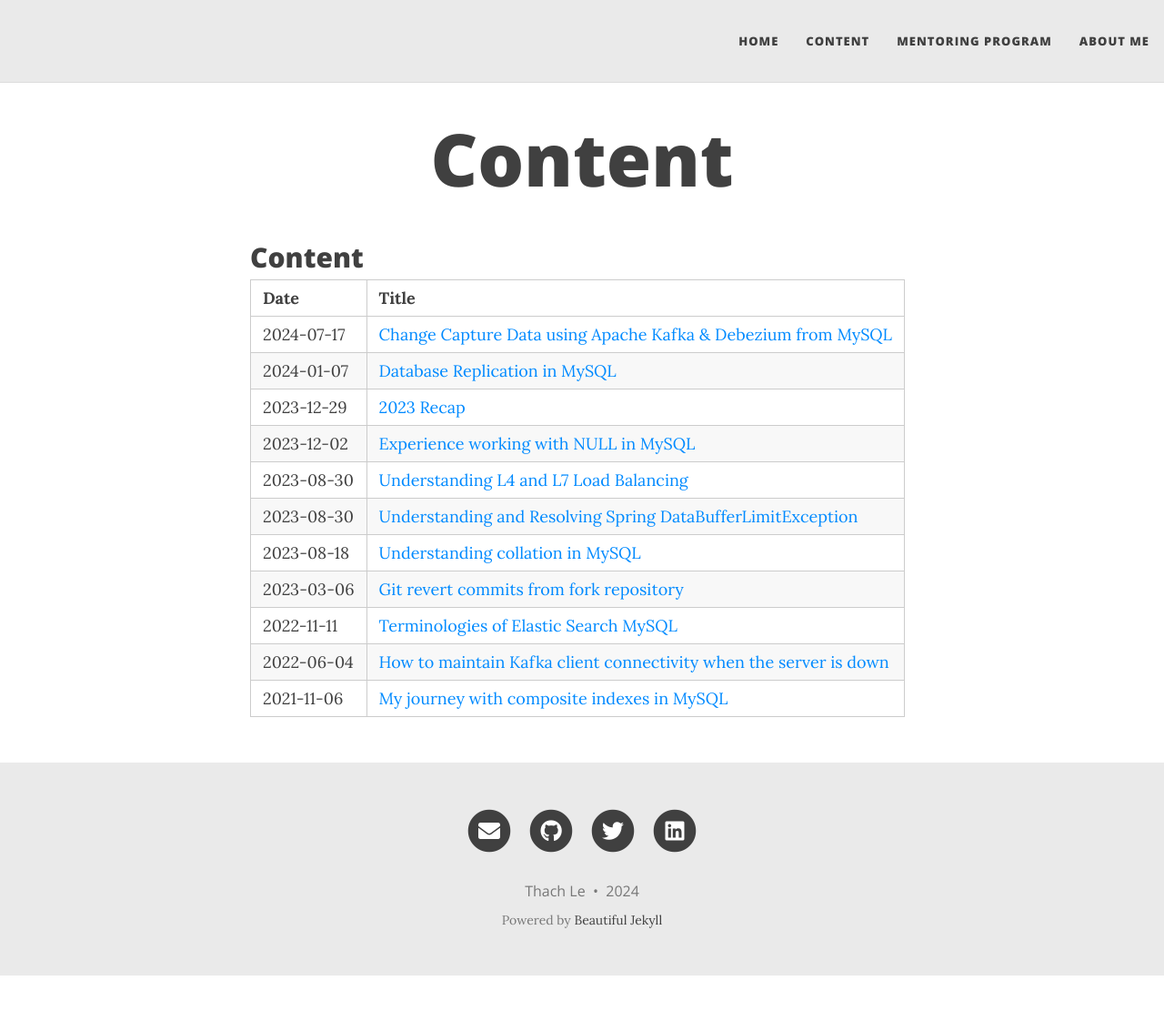
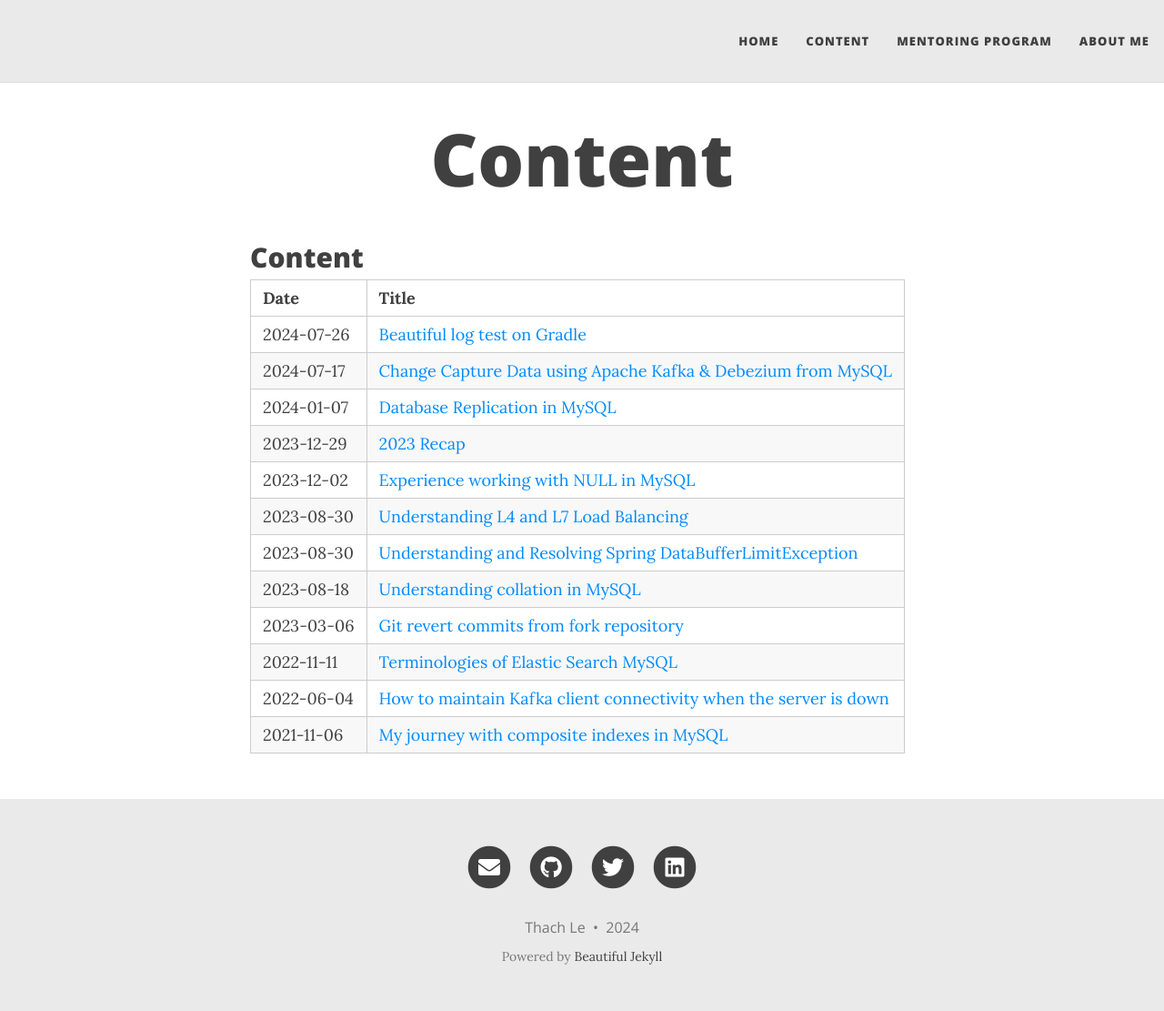
Before and after one commit to thachlp/thachlp.github.io, a Jekyll site: the page built from content.md, in a window 1280 px wide and 1112 px high. Shown: the whole window at 91% size. Built offline with Jekyll 4.4.1, drawn with Linux system fonts in a browser that asks for light colours; nearby versions of some CDN libraries; our own code applies the rules of GitHub Pages for plain Markdown files.

Commit message:
Update content page

```diff
--- a/content.md
+++ b/content.md
@@ -5,6 +5,7 @@ layout: page
 
 | Date       | Title                                                                                                                                                                    |
 |------------|--------------------------------------------------------------------------------------------------------------------------------------------------------------------------|
+| 2024-07-26 | [Beautiful log test on Gradle](https://thachlp.github.io/2024-07-26-beautiful-log-test-on-gradle/)                                                                      |
 | 2024-07-17 | [Change Capture Data using Apache Kafka & Debezium from MySQL](https://thachlp.github.io/2024-07-17-cdc-with-debezium-kafka-from-mysql/)                                      |
 | 2024-01-07 | [Database Replication in MySQL](https://thachlp.github.io/2024-01-07-database-replication-in-mysql/)                                                                     |
 | 2023-12-29 | [2023 Recap](https://thachlp.github.io/2023-12-29-2023-recap/)                                                                                                           |
```
